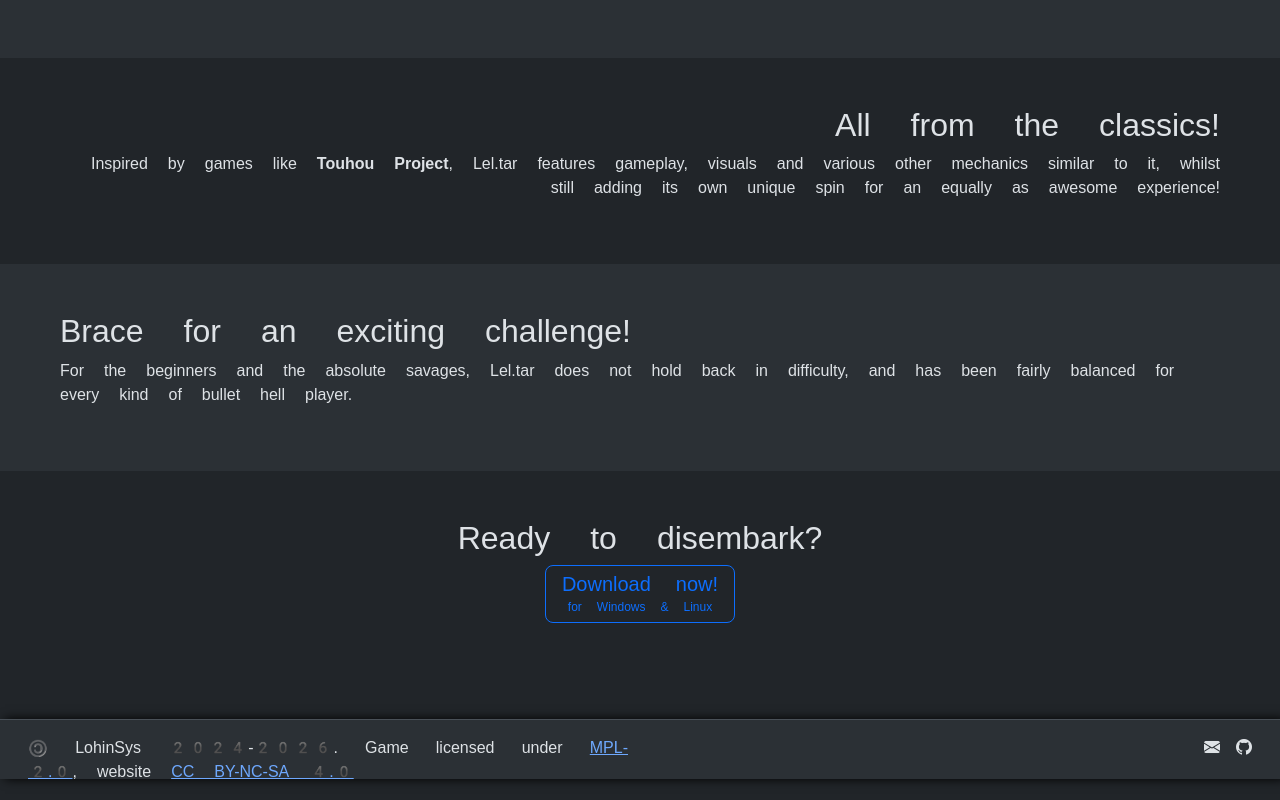
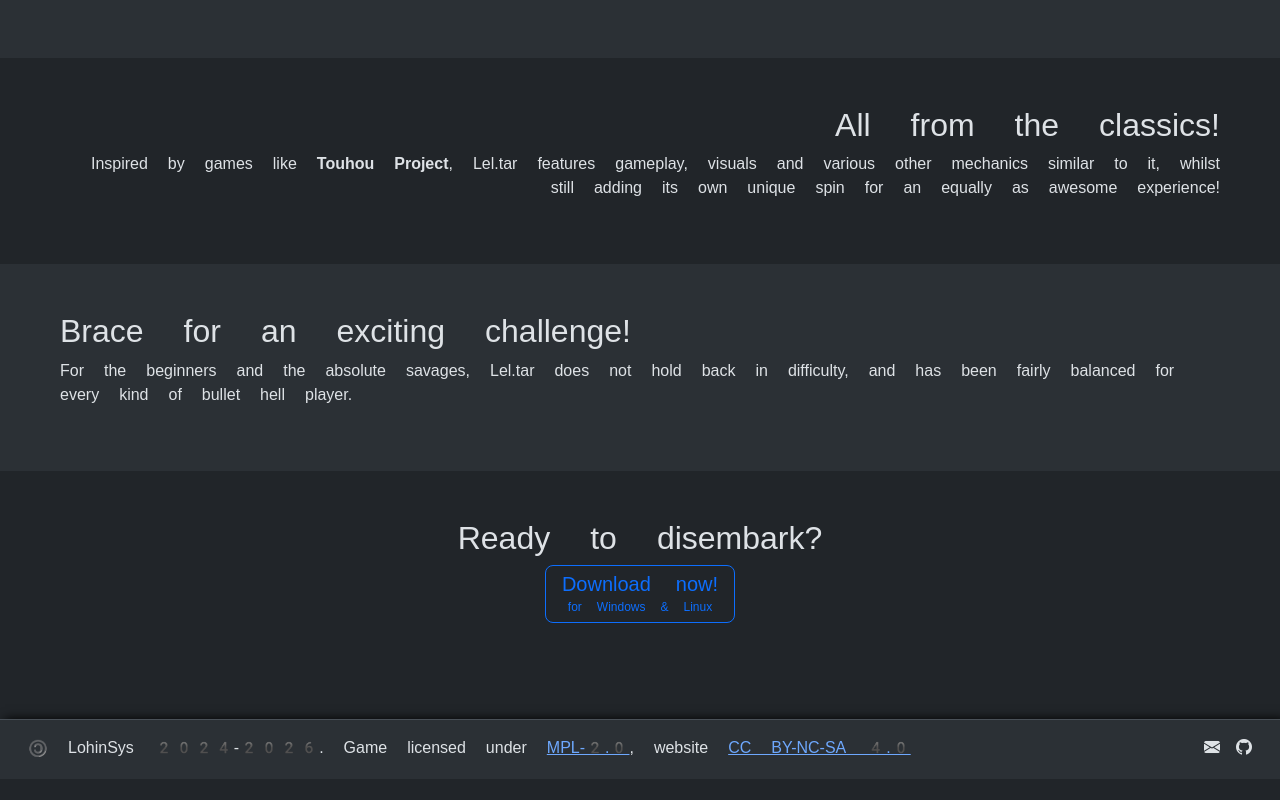
Before and after one commit to sz5ylv1a/LelTarWebsite, a Vue app: page / in a window 1280 px wide. Shown: the part 946-1746 px from the top of the page. After the commit the page ends 1725 px from the top, so only its background shows below. Built offline with nearby package versions, Linux system fonts and the light colour scheme; a web font is replaced by a local one.

Commit message:
permanently removed .old folder and a few more things

```diff
--- a/src/components/page-footer.vue
+++ b/src/components/page-footer.vue
@@ -9,11 +9,11 @@ defineProps({
 <template>
 	<footer class="bg-body-tertiary px-3 py-3 mt-auto border-top border-body">
 		<div class="container-xxl">
-			<div class="row">
-				<div class="col text-start">
-					<p><span class="copyleft">&copy;</span> {{ entityName }} {{ fYear }}-{{ lYear }}. Game licensed under <a href="">MPL-2.0</a>, website <a href="https://creativecommons.org/licenses/by-nc-sa/4.0/">CC BY-NC-SA 4.0</a></p>
+			<div class="d-flex">
+				<div class="flex-fill text-start">
+					<p class="mb-0"><span class="copyleft">&copy;</span> {{ entityName }} {{ fYear }}-{{ lYear }}. Game licensed under <a href="">MPL-2.0</a>, website <a href="https://creativecommons.org/licenses/by-nc-sa/4.0/">CC BY-NC-SA 4.0</a></p>
 				</div>
-				<div class="col text-end d-inline-flex justify-content-end gap-3">
+				<div class="text-end d-inline-flex justify-content-end gap-3 ms-3">
 					<a class="nav-link" href="mailto:omgkiddoesta@pm.me" title="Contact us via e-mail!"><i class="bi bi-envelope-fill"></i></a>
 					<a class="nav-link" href="https://github.com/LohinSys" title="GitHub" target="_blank"><i class="bi bi-github"></i></a>
 				</div>
@@ -25,8 +25,7 @@ defineProps({
 <style scoped>
 footer {
 	box-shadow: 5px 0 10px #000;
-	height: 60px;
-	max-height: 60px;
+	min-height: 60px;
 }
 .copyleft {
 	display: inline-block;
```
Also changed, not shown: 2 other files (tests, documents, lock files or other folders).
